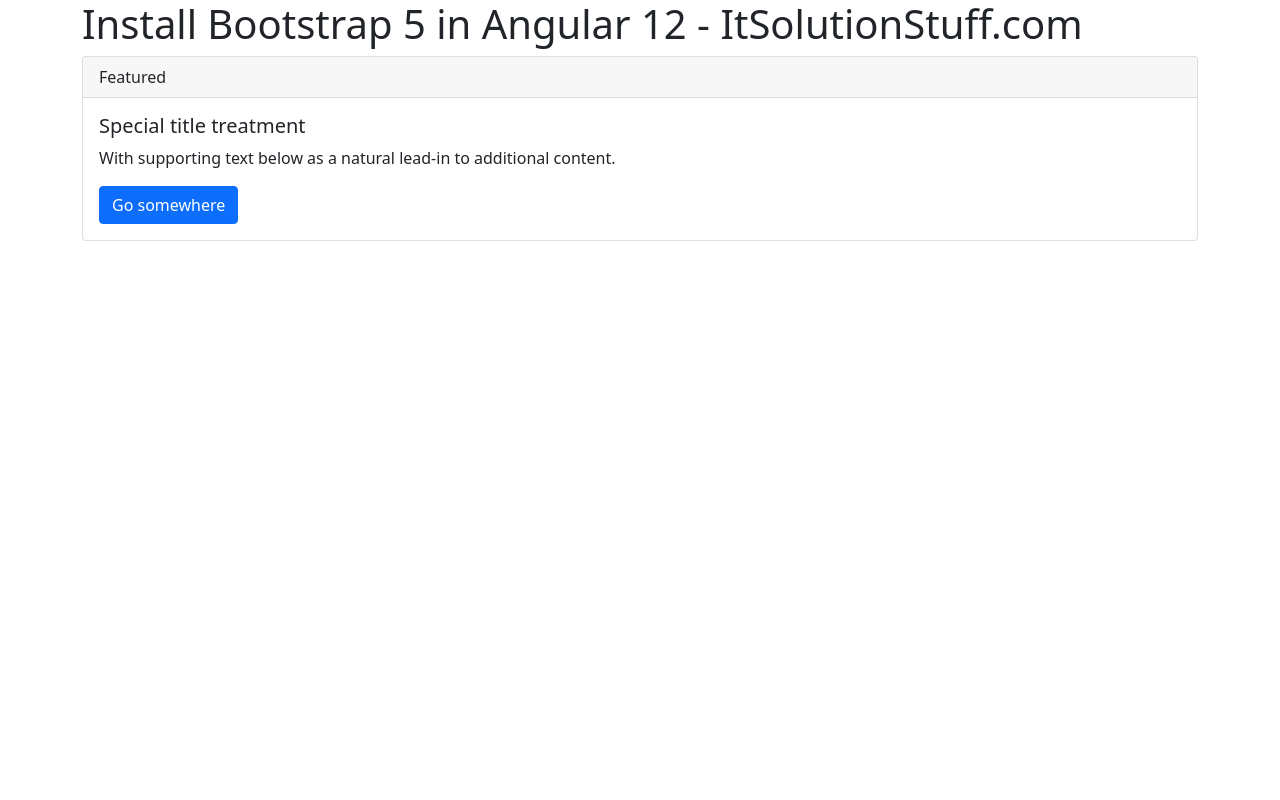
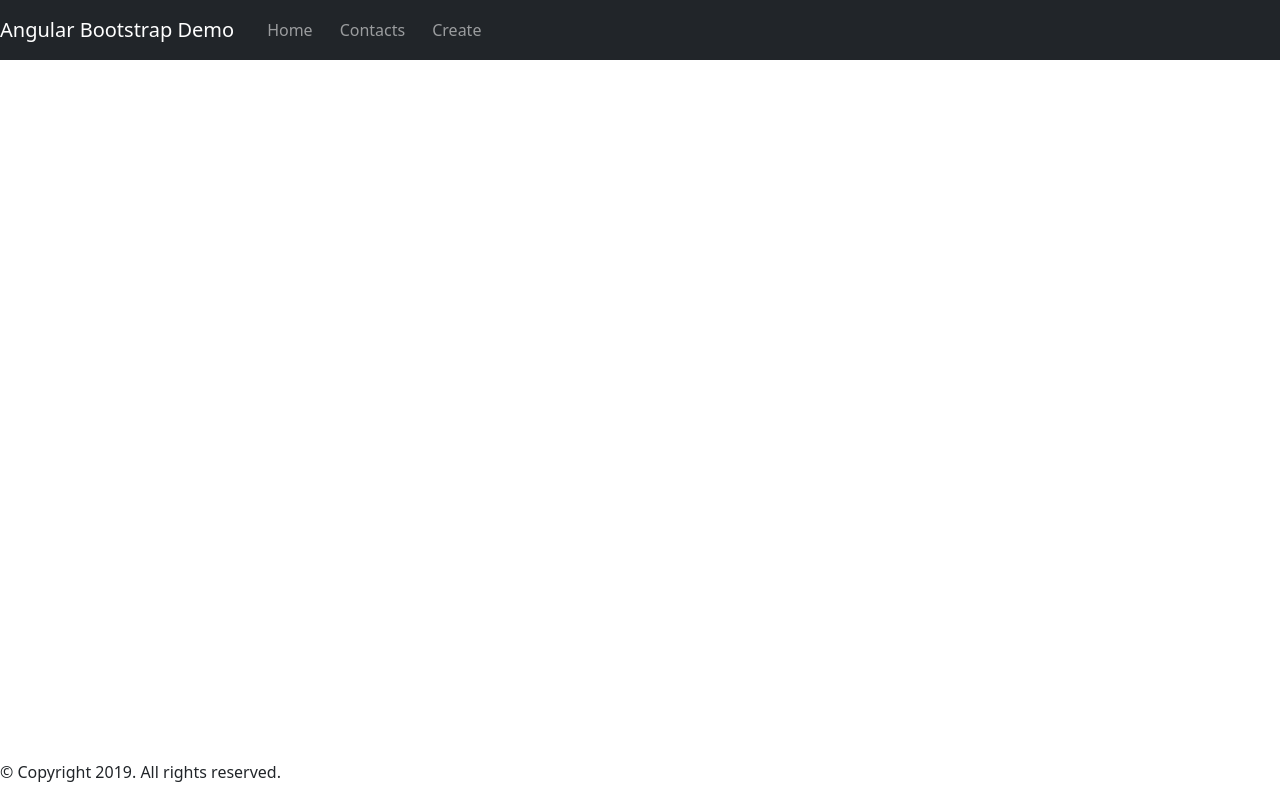
Before and after one commit to b-grochal/angular-it-jobs, an Angular app: page / in a window 1280 px wide. Built offline with nearby package versions, Linux system fonts and the light colour scheme.

Commit message:
Prepare basic layout of application.

```diff
--- a/src/app/app.component.html
+++ b/src/app/app.component.html
@@ -1,4 +1,4 @@
-<div class="container">
+<!-- <div class="container">
   <h1>Install Bootstrap 5 in Angular 12 - ItSolutionStuff.com</h1>
 
   <div class="card">
@@ -11,4 +11,9 @@
       <a href="#" class="btn btn-primary">Go somewhere</a>
     </div>
   </div>
-</div>
+</div> -->
+<app-header></app-header>
+<main class="container">
+    <router-outlet></router-outlet>
+</main>
+<app-footer class="mt-auto"></app-footer>
--- a/src/app/components/layout/footer/footer.component.html
+++ b/src/app/components/layout/footer/footer.component.html
@@ -1 +1,3 @@
-<p>footer works!</p>
+<footer class="mt-auto">
+  <p class="text-xs-center">© Copyright 2019. All rights reserved.</p>
+</footer>
--- a/src/app/components/layout/header/header.component.css
+++ b/src/app/components/layout/header/header.component.css
@@ -0,0 +1,4 @@
+.nav-item {
+    padding:2px;
+    margin-left: 7px;
+}
--- a/src/app/components/layout/header/header.component.html
+++ b/src/app/components/layout/header/header.component.html
@@ -1 +1,22 @@
-<p>header works!</p>
+<nav class="navbar navbar-expand-md bg-dark navbar-dark fixed-top">
+  <a class="navbar-brand" href="#">Angular Bootstrap Demo</a>
+  <button class="navbar-toggler" type="button" data-toggle="collapse" data-target="#navbarCollapse" aria-controls="navbarCollapse"
+    aria-expanded="false" aria-label="Toggle navigation">
+    <span class="navbar-toggler-icon"></span>
+  </button>
+  <div class="collapse navbar-collapse" id="navbarCollapse">
+    <ul class="navbar-nav mr-auto">
+
+      <li class="nav-item">
+        <a class="nav-link" routerLink="/home">Home</a>
+      </li>
+      <li class="nav-item">
+        <a class="nav-link" routerLink="/contact-list">Contacts</a>
+      </li>
+      <li class="nav-item">
+        <a class="nav-link" routerLink="/contact-create">Create</a>
+      </li>
+
+    </ul>
+  </div>
+</nav>
--- a/src/index.html
+++ b/src/index.html
@@ -7,7 +7,7 @@
   <meta name="viewport" content="width=device-width, initial-scale=1">
   <link rel="icon" type="image/x-icon" href="favicon.ico">
 </head>
-<body>
-  <app-root></app-root>
+<body class="h-100">
+  <app-root class="d-flex flex-column min-vh-100"></app-root>
 </body>
 </html>
```
